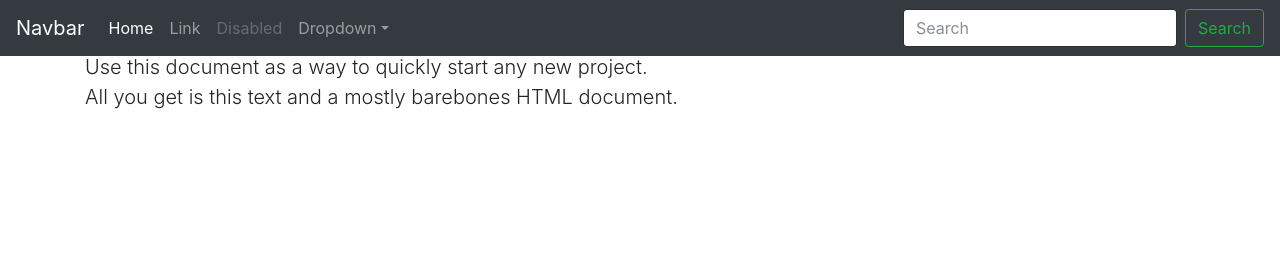
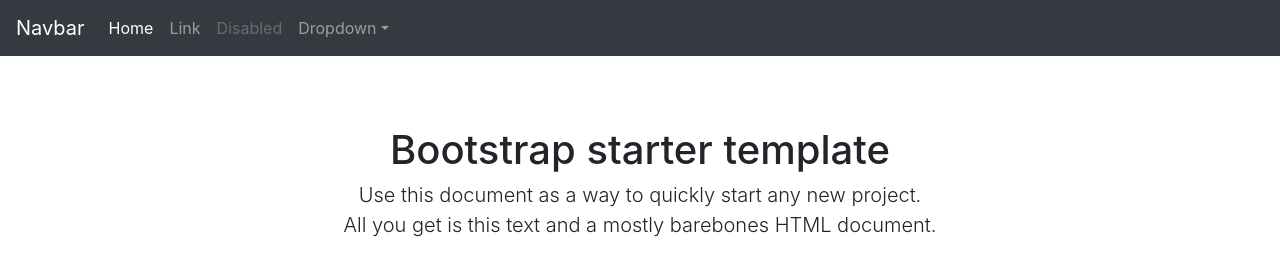
Before and after one commit to sophiaveksler/personal-projects, a plain HTML site: page index.html in a window 1280 px wide. Drawn offline with nearby package versions, Linux system fonts and the light colour scheme.

Commit message:
extra style

```diff
--- a/index.html
+++ b/index.html
@@ -5,6 +5,15 @@
     <meta charset="utf-8">
     <title> Sophie Veksler's Personal Page </title>
     <link rel="stylesheet" href="https://maxcdn.bootstrapcdn.com/bootstrap/4.0.0-beta/css/bootstrap.min.css" integrity="sha384-/Y6pD6FV/Vv2HJnA6t+vslU6fwYXjCFtcEpHbNJ0lyAFsXTsjBbfaDjzALeQsN6M" crossorigin="anonymous">
+<style>
+body {
+  padding-top: 5rem;
+}
+.starter-template {
+  padding: 3rem 1.5rem;
+  text-align: center;
+}
+</style>
 
   </head>
 
@@ -36,10 +45,6 @@
             </div>
           </li>
         </ul>
-        <form class="form-inline my-2 my-lg-0">
-          <input class="form-control mr-sm-2" type="text" placeholder="Search" aria-label="Search">
-          <button class="btn btn-outline-success my-2 my-sm-0" type="submit">Search</button>
-        </form>
       </div>
     </nav>
 
```
